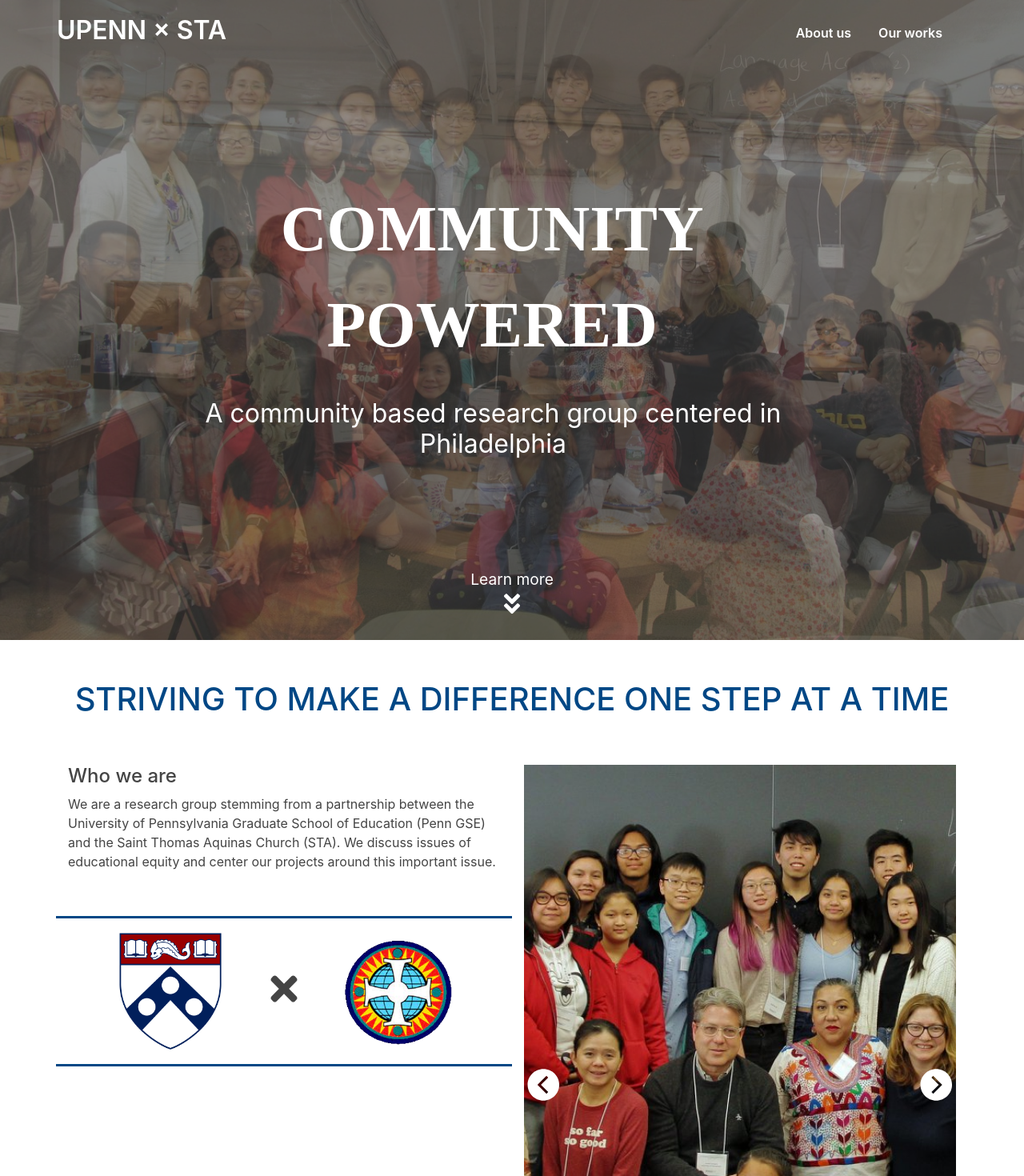
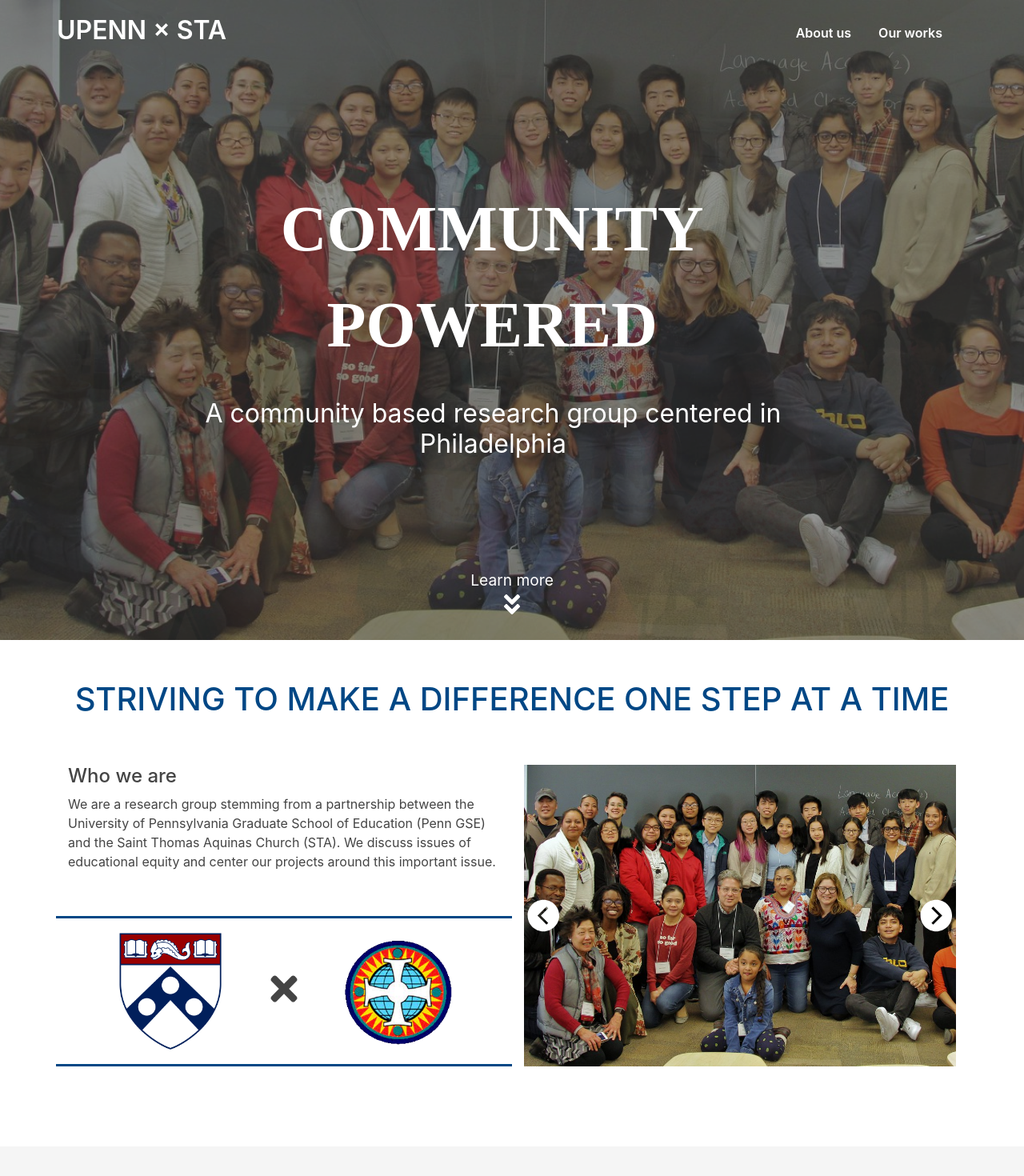
Before and after one commit to setdavid/upennxsta_react, a React (Create React App) app: page /upennxsta_react/our-works in a window 1280 px wide. Shown: the top 1470 px of the page at 80% size. Built offline with nearby package versions, Linux system fonts and the light colour scheme.

Commit message:
transition-group to slideshow

```diff
--- a/src/App.js
+++ b/src/App.js
@@ -3,6 +3,7 @@
 //Essential CSS
 import "./css/bootstrap-grid.min.css";
 import "./css/base-styles.css";
+import "./css/transition-group.css"
 
 //Primary page components CSS
 import "./Components/Navbar.css";
--- a/src/Components/Features/ColoredCard.jsx
+++ b/src/Components/Features/ColoredCard.jsx
@@ -4,7 +4,7 @@
     const { color, roundedCorners, styles, classes, children } = props;
 
     return (
-        <div style={{ ...styles, backgroundColor: color }} className={`off-white-background ${classes} ${roundedCorners ? "rounded-corners" : ""}`} >
+        <div style={{ ...styles, backgroundColor: color }} className={`off-white-background ${classes ? classes : ""} ${roundedCorners ? "rounded-corners" : ""}`} >
             {children}
         </div>
     );
--- a/src/Components/Features/FadePassNavbar.jsx
+++ b/src/Components/Features/FadePassNavbar.jsx
@@ -29,7 +29,7 @@
     }, []);
 
     return (
-        <div style={styles} className={classes} ref={elemRef} style={{ zIndex: "1000", transition: "opacity 0.01s", opacity: `${opacity}` }}>
+        <div style={styles} className={`${classes ? classes : ""}`} ref={elemRef} style={{ zIndex: "1000", transition: "opacity 0.01s", opacity: `${opacity}` }}>
             {children}
         </div >
     );
--- a/src/Components/Features/FeatCompTemplate.jsx
+++ b/src/Components/Features/FeatCompTemplate.jsx
@@ -4,7 +4,7 @@
     const { styles, classes, children } = props;
 
     return (
-        <div style={{ ...styles }} className={`${classes}`} >
+        <div style={{ ...styles }} className={`${classes ? classes : ""}`} >
             {children}
         </div>
     );
--- a/src/Components/Features/Jumbotron.jsx
+++ b/src/Components/Features/Jumbotron.jsx
@@ -23,7 +23,7 @@
     }
 
     return (
-        <div style={{ ...finalCSS, ...styles }} className={`${classes} fixed-background jumbotron`}>
+        <div style={{ ...finalCSS, ...styles }} className={`${classes ? classes : ""} fixed-background jumbotron`}>
             <TextOverImage text={text} subtext={subtext} isJumbotron={true} fadePassNavbar>
                 {children}
             </TextOverImage>
--- a/src/Components/Features/ResponsiveImage.jsx
+++ b/src/Components/Features/ResponsiveImage.jsx
@@ -10,7 +10,7 @@
     };
 
     return (
-        <div style={{ ...cssStyles, ...styles }} className={`${classes} ${roundedCorners ? "rounded-corners" : ""} responsive-image`} >
+        <div style={{ ...cssStyles, ...styles }} className={`${classes ? classes : ""} ${roundedCorners ? "rounded-corners" : ""} responsive-image`} >
             {children}
         </div>
     );
--- a/src/Components/Features/Slideshow.css
+++ b/src/Components/Features/Slideshow.css
@@ -14,8 +14,6 @@
     position: absolute;
     top: 0;
     left: 0;
-    opacity: 0.5;
-    transition-property: opacity;
     z-index: -1;
 }
 
--- a/src/Components/Features/Slideshow.jsx
+++ b/src/Components/Features/Slideshow.jsx
@@ -1,5 +1,6 @@
-import React, { useEffect, useState } from "react";
+import React, { useEffect, useState, useRef } from "react";
 import ResponsiveImage from "./ResponsiveImage";
+import { CSSTransition, TransitionGroup } from "react-transition-group";
 
 import { IoChevronBackCircleSharp, IoChevronForwardCircleSharp } from "react-icons/io5";
 
@@ -20,98 +21,71 @@
     };
 
     const interval = 6000;
-    let initialImages = [];
+    const transitionLength = 500;
+    const autoTransitionLength = 2000;
+    let initialization = [];
 
     if (urls && urls.length > 0) {
         for (let i = 0; i < urls.length; i++) {
-            initialImages[i] = {
-                index: i,
-                opacity: 0,
+            initialization[i] = {
+                id: i,
+                url: urls[i],
                 prev: null,
                 next: null
             };
         }
 
-        for (let i = 0; i < initialImages.length; i++) {
-            if (i + 1 < initialImages.length) {
-                initialImages[i].next = initialImages[i + 1];
-            } else if (i + 1 === initialImages.length) {
-                initialImages[i].next = initialImages[0];
+        for (let i = 0; i < initialization.length; i++) {
+            if (i + 1 < initialization.length) {
+                initialization[i].next = initialization[i + 1];
+            } else if (i + 1 === initialization.length) {
+                initialization[i].next = initialization[0];
             }
 
             if (i - 1 >= 0) {
-                initialImages[i].prev = initialImages[i - 1];
+                initialization[i].prev = initialization[i - 1];
             } else if (i - 1 === -1) {
-                initialImages[i].prev = initialImages[initialImages.length - 1];
+                initialization[i].prev = initialization[initialization.length - 1];
             }
         }
-
-        initialImages[0].opacity = 1;
     }
 
-    const [images, setImages] = useState(initialImages);
+    const images = useRef(initialization);
     const [currImage, setCurrImage] = useState(0);
 
     useEffect(() => {
         let autoTimer = null;
 
-        if (urls && urls.length > 0 && images.length > 0) {
+        if (urls && urls.length > 0 && images.current.length > 0) {
             if (auto) {
                 autoTimer = setTimeout(() => {
+                    console.log("next");
                     nextImage();
                 }, interval);
             }
         }
 
         return (() => (auto) && (autoTimer != null) && (unmount(autoTimer)));
-    }, [images]);
+    }, [currImage]);
 
     const unmount = (timer) => {
+        console.log("unmount");
         clearTimeout(timer);
     };
 
-    const prepImages = () => {
-        if (urls && urls.length > 0 && images.length > 0) {
-            let index = 0;
-
-            return urls.map(url => {
-                const key = index;
-
-                let imageCSS = {
-                    transitionDuration: auto ? "2s" : "0.5s",
-                    opacity: images[index].opacity
-                };
-
-                if (index === 0) {
-                    imageCSS = { ...imageCSS, position: "relative" };
-                }
-
-                index += 1;
-
-                return <ResponsiveImage key={key} url={url} minHeight={minHeight} backgroundSize="cover" styles={imageCSS} classes="slideshow-image" />
-            });
+    const prepImage = () => {
+        if (urls && urls.length > 0 && images.current.length > 0) {
+            return <ResponsiveImage styles={{ transitionDuration: `${auto ? autoTransitionLength : transitionLength}ms` }} url={images.current[currImage].url} minHeight={minHeight} backgroundSize="cover" classes="slideshow-image" />
         };
-    }
+    };
 
     const nextImage = () => {
-        let newImages = [...images];
-
-        newImages[currImage].opacity = 0;
-        newImages[currImage].next.opacity = 1;
-
-        setCurrImage(newImages[currImage].next.index);
-        setImages(newImages);
+        console.log("next image");
+        setCurrImage(images.current[currImage].next.id);
     };
 
     const prevImage = () => {
-        let newImages = [...images];
-
-        newImages[currImage].opacity = 0;
-        newImages[currImage].prev.opacity = 1;
-
-        setCurrImage(newImages[currImage].prev.index);
-
-        setImages(newImages);
+        setCurrImage(images.current[currImage].prev.id);
     };
 
     const prepScrollButtons = () => {
@@ -124,9 +98,13 @@
     };
 
     return (
-        <div style={{ ...styles, minHeight: minHeight }} className={`${classes} slideshow d-flex align-items-center`} >
-            { prepImages()}
-            { !auto && prepScrollButtons()}
+        <div style={{ ...styles, minHeight: minHeight }} className={`${classes ? classes : ""} slideshow d-flex align-items-center`} >
+            <TransitionGroup>
+                <CSSTransition key={images.current[currImage].id} timeout={auto ? autoTransitionLength : transitionLength} classNames="fade" unmountOnExit>
+                    {prepImage()}
+                </CSSTransition>
+            </TransitionGroup>
+            {!auto && prepScrollButtons()}
             {children}
         </div >
     );
--- a/src/Components/Features/TextOverImage.jsx
+++ b/src/Components/Features/TextOverImage.jsx
@@ -18,7 +18,7 @@
 
 
     return (
-        <div style={styles} className={`image-frame ${classes} ${roundedCorners ? "rounded-corners" : ""}`}>
+        <div style={styles} className={`image-frame ${classes ? classes : ""} ${roundedCorners ? "rounded-corners" : ""}`}>
             <div className="img-tint" />
             {children}
             <div className="text-container">
--- a/src/Components/Routes/Home.jsx
+++ b/src/Components/Routes/Home.jsx
@@ -66,7 +66,7 @@
                     <div className="row">
                         <div className="col-12 col-md-6 order-md-2">
                             {/* <ResponsiveImage url={whoWeAreImg} minHeight="300px" backgroundSize="cover" roundedCorners /> */}
-                            <Slideshow urls={[slideshow1, slideshow2, slideshow3, slideshow4]} minHeight="100vh" />
+                            <Slideshow urls={[slideshow1, slideshow2, slideshow3, slideshow4]} minHeight="300px" />
                         </div>
                         <div className="col-12 col-md-6 order-md-1">
                             <div className="row">
--- /dev/null
+++ b/src/css/transition-group.css
@@ -0,0 +1,17 @@
+.fade-enter {
+    opacity: 0;
+}
+
+.fade-enter-active {
+    opacity: 1;
+    transition: opacity 1s;
+}
+
+.fade-exit {
+    opacity: 1;
+}
+
+.fade-exit-active {
+    opacity: 0;
+    transition: opacity 1s;
+}
--- a/src/index.js
+++ b/src/index.js
@@ -14,7 +14,7 @@
       <Provider store={store}>
         <App />
       </Provider>
-    </BrowserRouter>
+    </BrowserRouter>,
   </React.StrictMode>,
   document.getElementById('root')
 );
```
Also changed, not shown: 1 other file (tests, documents, lock files or other folders).
